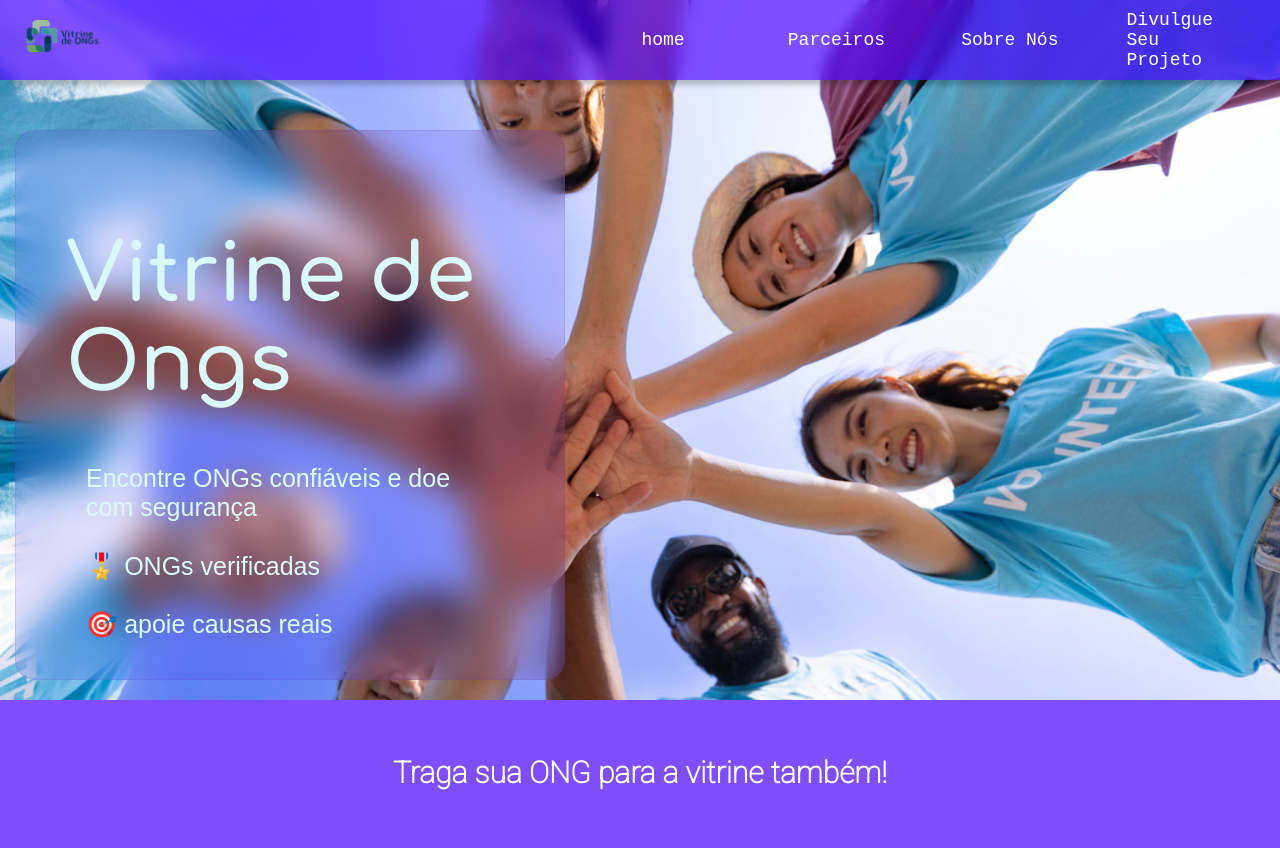
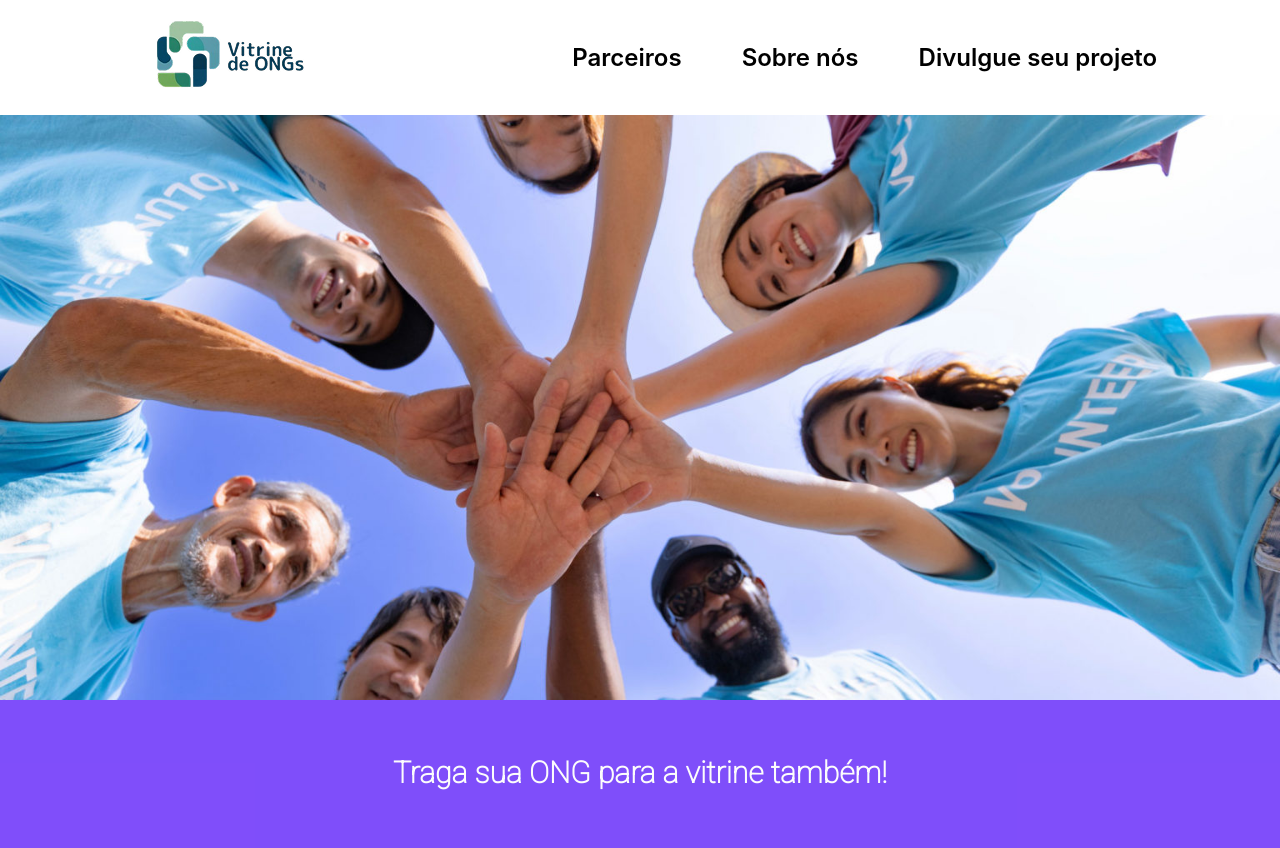
Before and after one commit to Luisjunior119/forntend-projeto-integrador-univesp, a plain HTML site: page index.html in a window 1280 px wide. Shown: the top 848 px of the page. Drawn offline with Linux system fonts and the light colour scheme; a web font is replaced by a local one.

Commit message:
fix: alteração na navbar da home

```diff
--- a/index.html
+++ b/index.html
@@ -28,6 +28,7 @@
       rel="stylesheet"
     />
     <link rel="stylesheet" href="style.css" />
+    <link rel="stylesheet" href="/navbar/style.css" />
     <link
       rel="shortcut icon"
       href="assets/home/logo-navbar.ico"
@@ -37,18 +38,32 @@
   </head>
   <body>
     <header>
+      <div class="container">
+          <div class="logo">
+              <a href="../../index.html">
+              <img src="../../assets/logo-navbar.png" alt="Logozinha">
+              </a>
+          </div>
+          <div class="content-nav">
+              <a href="../../index.html" class="navlinks">Parceiros</a>
+              <a href="../../tela-sobrenos/index.html" class="navlinks">Sobre nós</a>
+              <a href="../../tela-formulario/index.html" class="navlinks">Divulgue seu projeto</a>
+          </div>
+      </div>
+  </header>
+    <!-- <header>
       <nav class="navbar">
         <a href="index.html">
           <img src="assets/logo-navbar.png" alt="logo do site" />
         </a>
         <ul class="container">
-          <li><a href="index.html">home</a></li>
-          <li><a href="prog.html">Parceiros</a></li>
-          <li><a href="form.html">Sobre Nós</a></li>
-          <li><a href="local.html">Divulgue Seu Projeto</a></li>
+          <li><a href="./index.html">home</a></li>
+          <li><a href="./index.html">Parceiros</a></li>
+          <li><a href="./tela-sobrenos/index.html">Sobre Nós</a></li>
+          <li><a href="./tela-formulario/index.html">Divulgue Seu Projeto</a></li>
         </ul>
-      </nav>
-      <div class="caixa">
+      </nav> -->
+      <!-- <div class="caixa">
         <h2>Vitrine de Ongs</h2>
         <p>Encontre ONGs confiáveis e doe com segurança</p>
         <p>
@@ -56,7 +71,7 @@
           🎯 apoie causas reais
         </p>
       </div>
-    </header>
+    </header> -->
     <main class="container-main">
       <div class="info">
         <h2 class="fonte-fina">Traga sua ONG para a vitrine também!</h2>
--- a/style.css
+++ b/style.css
@@ -64,8 +64,8 @@ header p {
   justify-content: center;
   height: 100%;
   text-decoration: none;
-  color: rgb(254, 254, 253);
-  font-size: 18px;
+
+  font-size: 1.5rem;
 }
 
 .container li:hover {
--- a/telas-ongs/style.css
+++ b/telas-ongs/style.css
@@ -11,7 +11,7 @@
     display: flex;
     align-items: center;
     justify-content: space-around;
-    background-color: #fff;
+    background-color: #0000;
     height: 115px;
   }
 
@@ -51,7 +51,7 @@
     position: absolute;
     bottom: -2px;
     height: 2px;
-    background-color: #000;
+    background-color: #0000;
     transition: all 0.55s ease;
     width: 0;
   }
```
